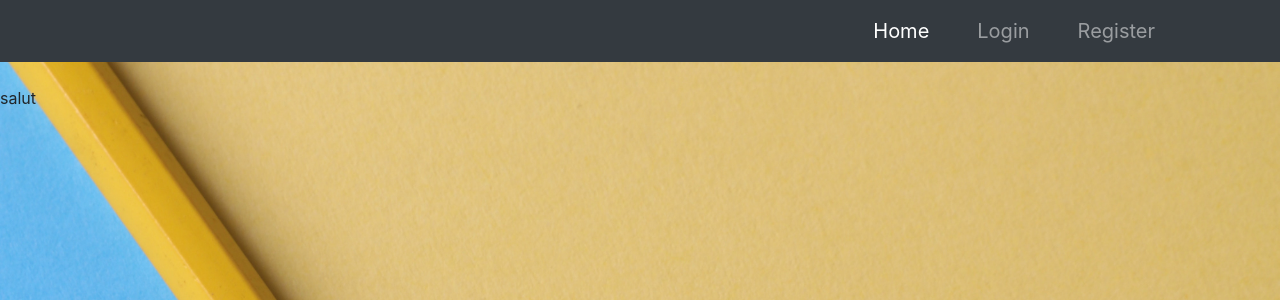
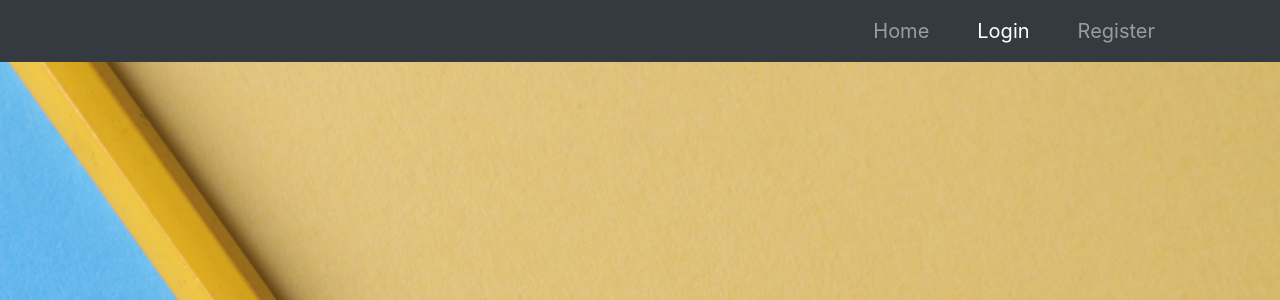
Before and after one commit to Elisei123/Program_Mancarea_Favorita, a Django app: page /login/ in a window 1280 px wide. Shown: the top 300 px of the page. Run offline with Django 3.2, Linux system fonts and the light colour scheme; some libraries are stand-ins or nearby versions.

Commit message:
create a 'active' navbar

```diff
--- a/eat_smart/templates/base.html
+++ b/eat_smart/templates/base.html
@@ -41,14 +41,15 @@
                 </button>
                 <div class="collapse navbar-collapse" id="navbarText">
                   <ul class="navbar-nav ml-auto">
-                    <li class="nav-item active">
+
+                    <li class="{% if request.resolver_match.url_name == "home" %}active{% endif %}">
                         <!-- To active the light use 'active' -->
                       <a class="nav-link" href="/">Home</a>
                     </li>
-                    <li class="nav-item">
+                    <li class="{% if request.resolver_match.url_name == "login" %}active{% endif %}">
                       <a class="nav-link" href="/login">Login</a>
                     </li>
-                    <li class="nav-item">
+                    <li class="{% if request.resolver_match.url_name == "register" %}active{% endif %}">
                       <a class="nav-link" href="/register">Register</a>
                     </li>
                   </ul>
--- a/eat_smart/templates/login.html
+++ b/eat_smart/templates/login.html
@@ -1,7 +1,12 @@
 {% extends 'base.html' %}
+{% block style %}
+{% endblock style %}
 
 {% block content %}
- <div>
-     salut
- </div>
+<div style="align-items: center" class="container">
+     <div style="padding-top: 10%, " class="login cases">
+
+
+    </div>
+</div>
 {% endblock content %}
```
